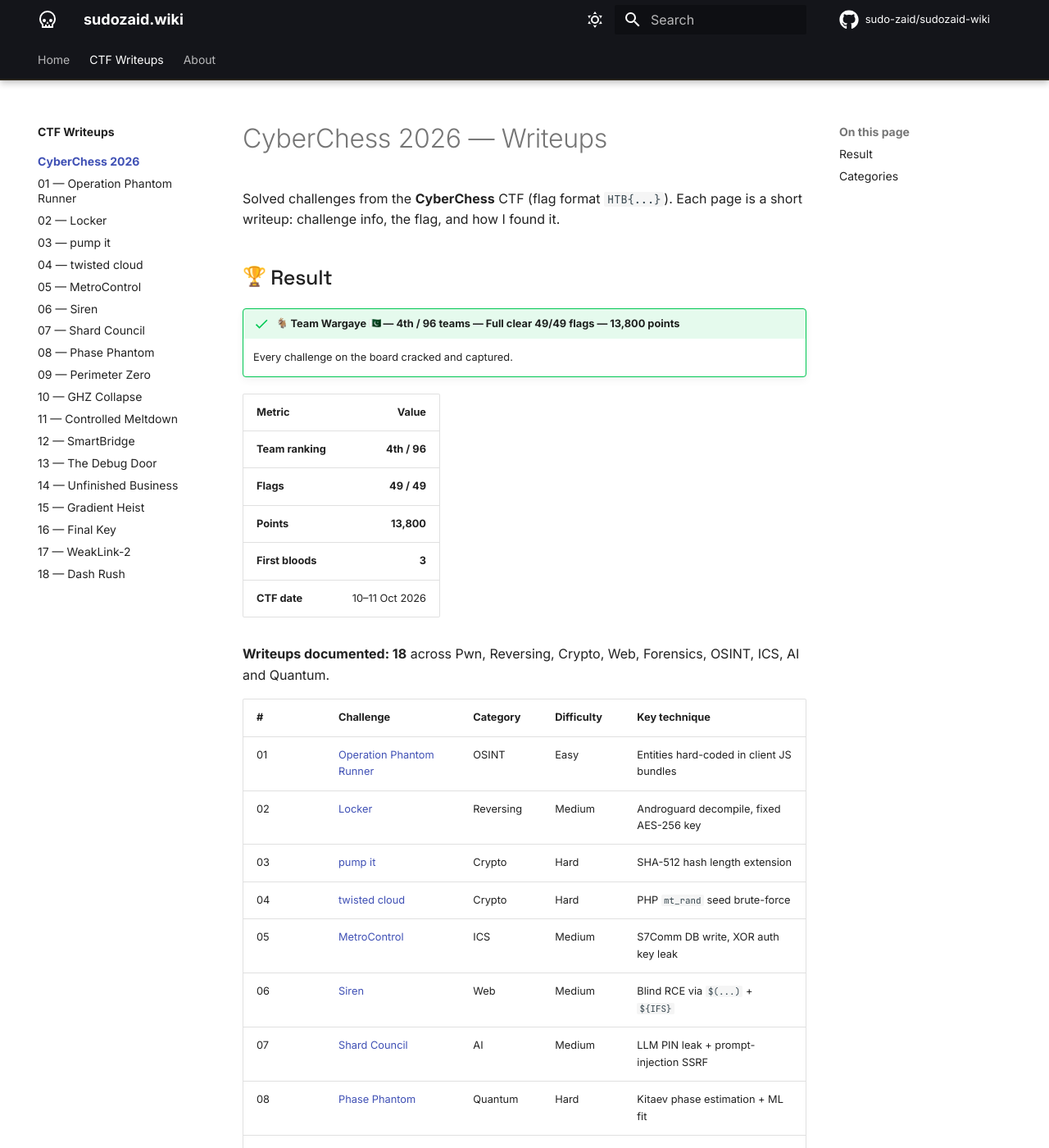
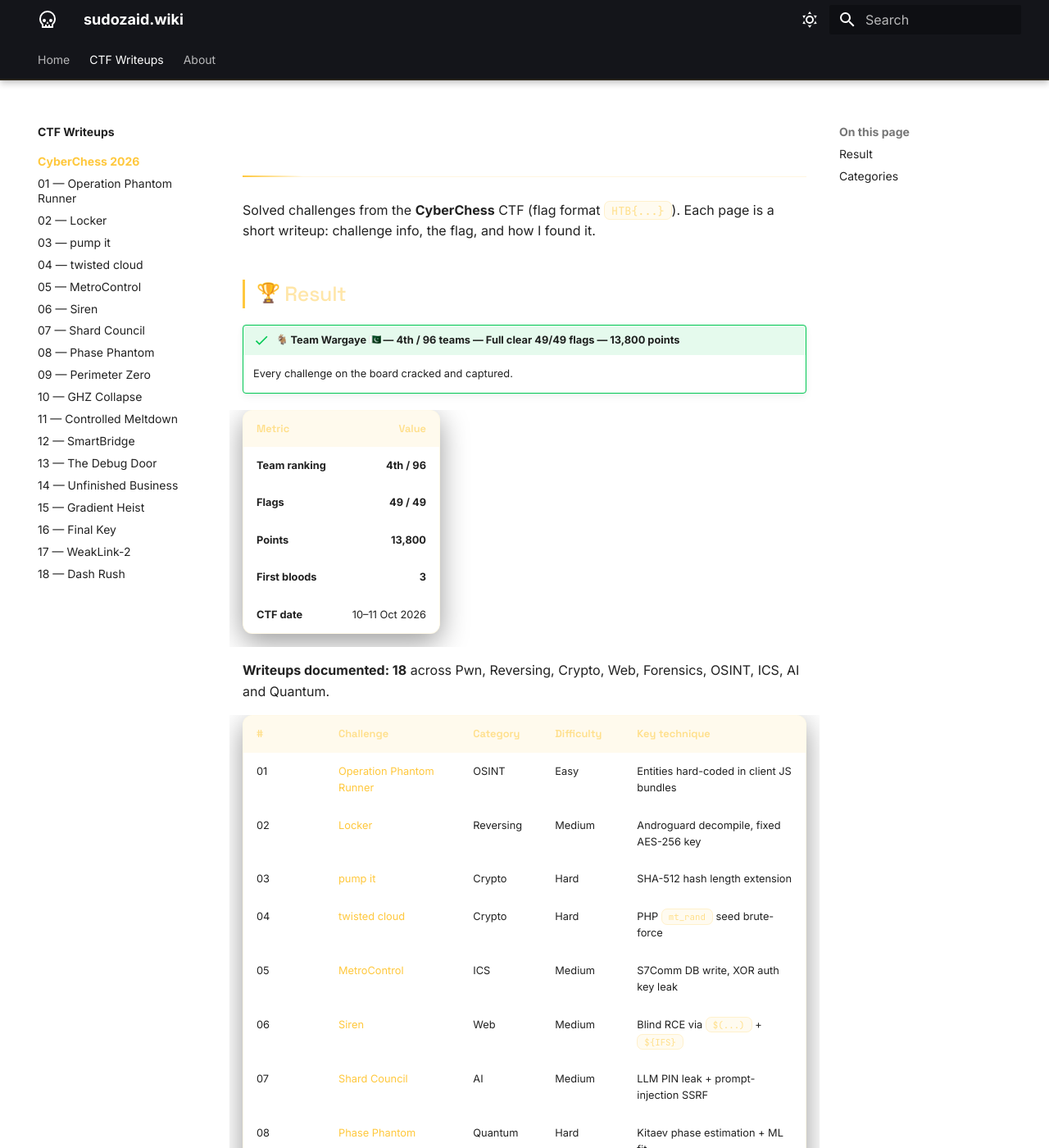
Before and after one commit to Sudo-Zaid/sudozaid-wiki, an MkDocs documentation site: the page built from docs/ctf/cyberchess-2026/index.md, in a window 1280 px wide and 1400 px high. Shown: the whole window at 82% size. Built offline with MkDocs 1.6.1 and Material for MkDocs 9.7.7, drawn with Linux system fonts in a browser that asks for light colours; emoji names are drawn with the system emoji font; comment, search, counter and statistics services are not loaded.

Commit message:
Premium redesign + styled writeups, hide repo link

```diff
--- a/docs/stylesheets/extra.css
+++ b/docs/stylesheets/extra.css
@@ -163,9 +163,87 @@ body:has(.zx-hero) .md-content { padding-top: 0.5rem; }
 .md-typeset .md-button--primary {
   background-color: var(--zx-gold); border-color: var(--zx-gold); color: #0a0a0a;
 }
+/* =============== writeup / content pages =============== */
+.md-typeset h1 {
+  font-family: 'Space Grotesk', sans-serif;
+  font-weight: 700;
+  font-size: 2.1rem;
+  letter-spacing: -0.02em;
+  color: #ffffff;
+  padding-bottom: 0.6rem;
+  margin-bottom: 1.4rem;
+  border-bottom: 1px solid rgba(255, 200, 61, 0.16);
+  position: relative;
+}
+.md-typeset h1::after {
+  content: ""; position: absolute; left: 0; bottom: -1px;
+  width: 74px; height: 2px;
+  background: linear-gradient(90deg, var(--zx-gold), transparent);
+}
+.md-typeset h2 {
+  font-family: 'Space Grotesk', sans-serif;
+  color: #ffe6a8;
+  margin-top: 2.3rem;
+  padding-left: 0.7rem;
+  border-left: 3px solid var(--zx-gold);
+}
+.md-typeset h3 { font-family: 'Space Grotesk', sans-serif; color: #eef1f5; }
+
+/* inline code → gold chip (flags & paths pop) */
+.md-typeset code {
+  background: rgba(255, 200, 61, 0.08);
+  color: var(--zx-gold-2);
+  border: 1px solid rgba(255, 200, 61, 0.2);
+  border-radius: 0.35rem;
+  padding: 0.08rem 0.4rem;
+  font-size: 0.84em;
+}
+/* but NOT inside code blocks */
+.md-typeset pre code,
+.md-typeset .highlight code {
+  background: none; border: none; padding: 0; color: inherit; font-size: inherit;
+}
+
+/* links gold */
+.md-typeset a { color: var(--zx-gold); text-decoration: none; }
+.md-typeset a:hover { text-decoration: underline; }
+
+/* tables → premium */
+.md-typeset table:not([class]) {
+  border: 1px solid rgba(255, 200, 61, 0.12);
+  border-radius: 0.6rem;
+  overflow: hidden;
+  box-shadow: 0 10px 34px rgba(0, 0, 0, 0.4);
+}
+.md-typeset table:not([class]) th {
+  background: rgba(255, 200, 61, 0.09);
+  color: var(--zx-gold-2);
+  font-family: 'Space Grotesk', sans-serif;
+  font-weight: 600;
+  border: none;
+}
+.md-typeset table:not([class]) td { border: none; border-top: 1px solid rgba(255, 255, 255, 0.05); }
+.md-typeset table:not([class]) tr:hover td { background: rgba(255, 200, 61, 0.04); }
+
+/* blockquotes + rules */
+.md-typeset blockquote {
+  border-left: 3px solid var(--zx-gold);
+  background: rgba(255, 200, 61, 0.03);
+  border-radius: 0 0.4rem 0.4rem 0;
+  color: #b7c0cc;
+}
+.md-typeset hr { border-bottom: 1px solid rgba(255, 200, 61, 0.14); }
+
+/* code blocks */
 [data-md-color-scheme="slate"] .md-typeset pre > code {
-  border: 1px solid rgba(255, 200, 61, 0.06);
+  background: #0b0d10;
+  border: 1px solid rgba(255, 200, 61, 0.1);
+  border-radius: 0.5rem;
 }
+
+/* TOC active + sidebar hover */
+.md-nav__link--active, .md-nav__link--active > .md-nav__link { color: var(--zx-gold) !important; }
+.md-nav__link:hover { color: var(--zx-gold); }
 
 @media (max-width: 600px) {
   .zx-hero { min-height: 70vh; }
--- a/mkdocs.yml
+++ b/mkdocs.yml
@@ -5,10 +5,6 @@ site_description: >-
   CTF writeups and offensive-security notes by Muhammad Zaid (sudo-zaid) —
   pwn, reversing, crypto, web, forensics, OSINT, ICS and AI security.
 copyright: Copyright &copy; 2026 Muhammad Zaid (sudo-zaid)
-
-repo_url: https://github.com/sudo-zaid/sudozaid-wiki
-repo_name: sudo-zaid/sudozaid-wiki
-edit_uri: edit/main/docs/
 
 theme:
   name: material
```
